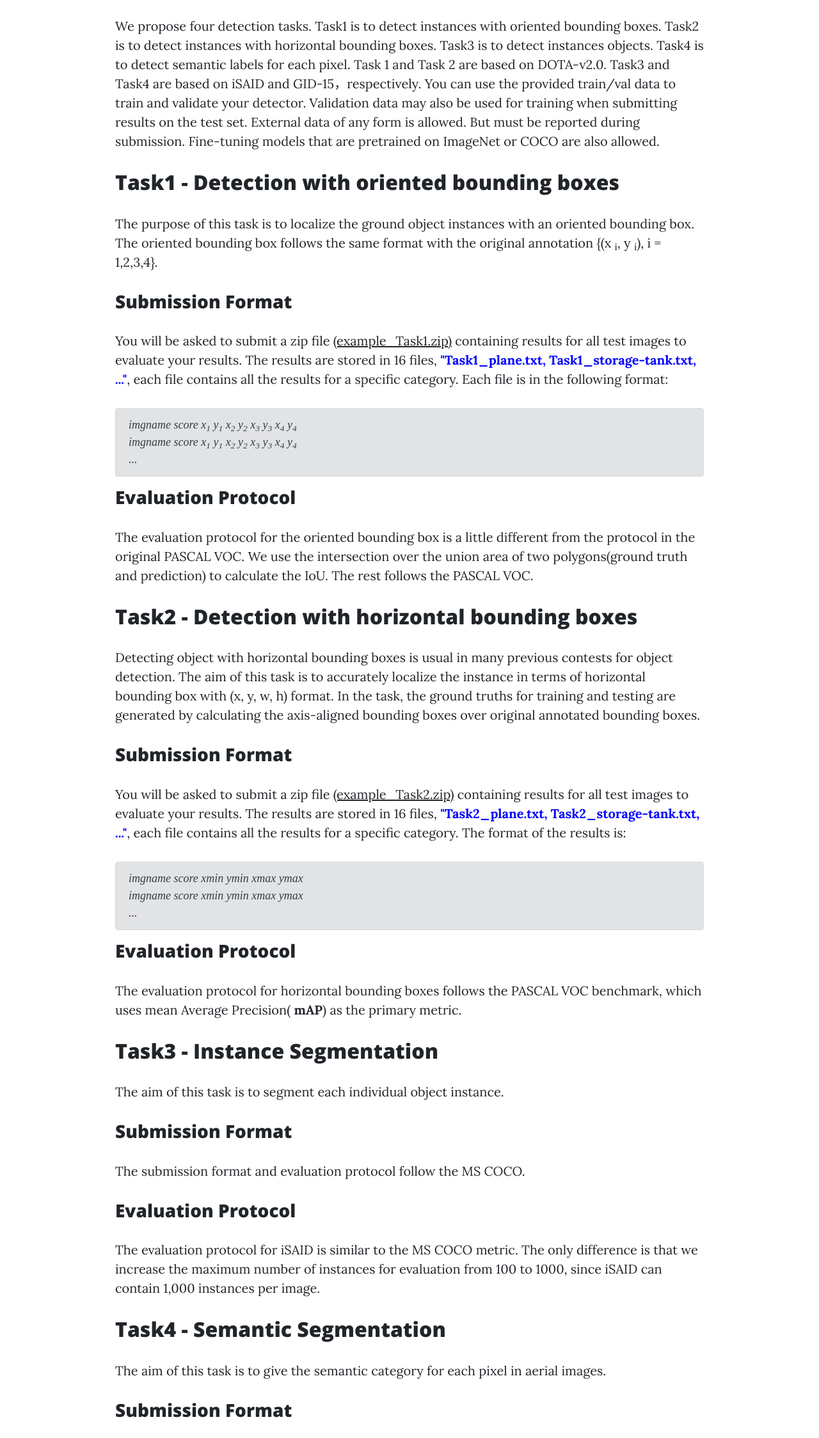
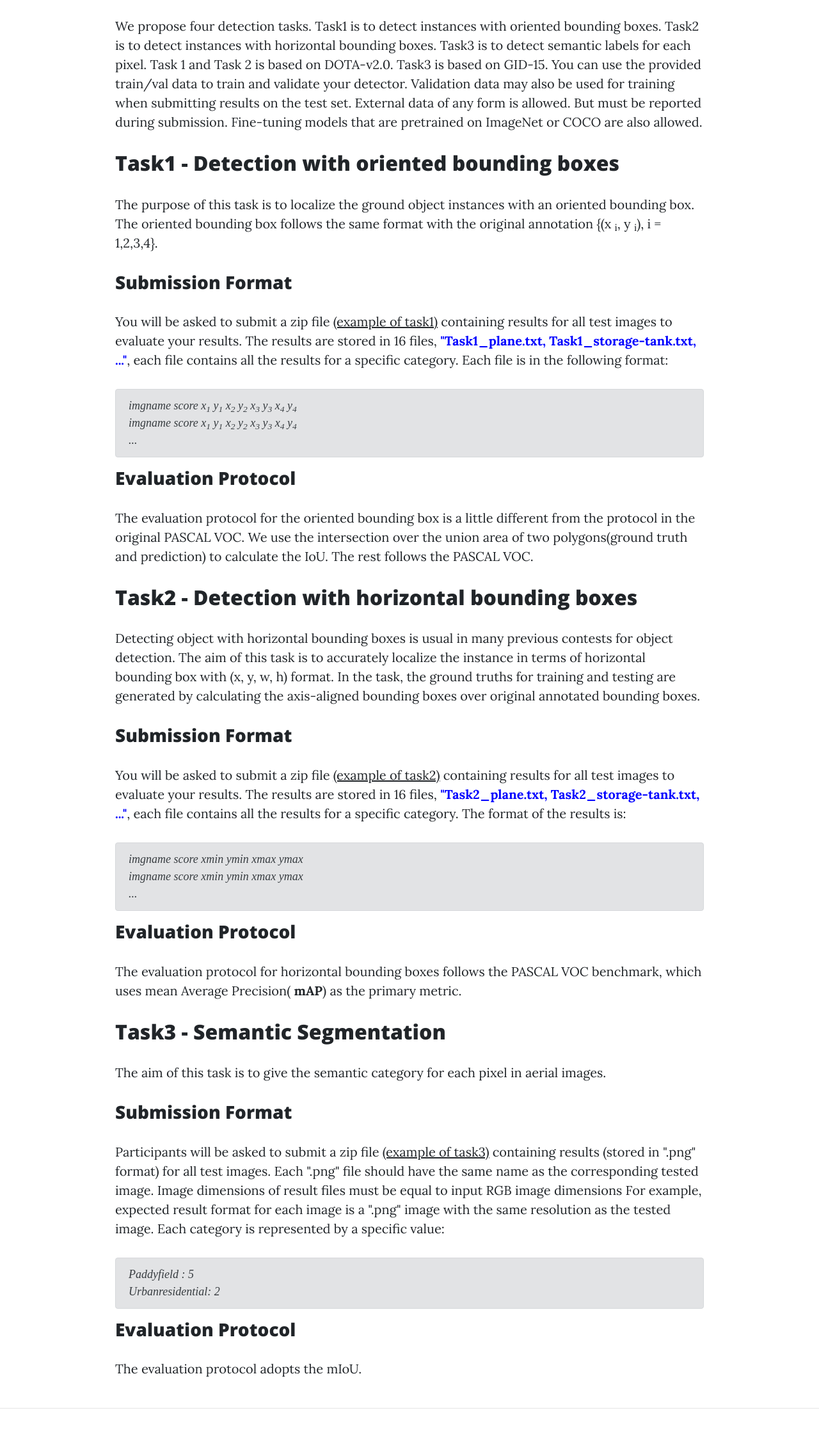
Before and after one commit to CAPTAIN-WHU/LUAI2021, a website: page tasks.html in a window 1280 px wide. Shown: the part 492-2740 px from the top of the page at 64% size. Drawn offline with nearby package versions, Linux system fonts and the light colour scheme.

Commit message:
tmp save

```diff
--- a/tasks.html
+++ b/tasks.html
@@ -127,12 +127,11 @@
                     Overview
                 </h2>
                 <p>
-                    We propose four detection tasks. Task1 is to detect instances with oriented bounding boxes. Task2 is to detect instances with horizontal bounding boxes. Task3 is to detect instances objects. Task4 is to detect semantic labels for each pixel. Task 1 and
-                    Task 2 are based on DOTA-v2.0. Task3 and Task4 are based on iSAID and GID-15，respectively.
-                    <!-- The results from task2 are of great practical value.  -->
-                    <!-- We recommond you to test your algorithms by way of Task1.  -->
-                    You can use the provided train/val data to train and validate your detector. Validation data may also be used for training when submitting results on the test set. External data of any form is allowed. But must be reported during submission. Fine-tuning
-                    models that are pretrained on ImageNet or COCO are also allowed.
+We propose four detection tasks. Task1 is to detect instances with oriented bounding boxes. Task2 is to detect instances with horizontal bounding boxes. Task3 is to detect semantic labels for each pixel. Task 1 and
+Task 2 is based on DOTA-v2.0. Task3 is based on GID-15.
+You can use the provided train/val data to train and validate your detector. Validation data may also be used for training when submitting results on the test set. External data of any form is allowed. But must be reported during submission. Fine-tuning
+models that are pretrained on ImageNet or COCO are also allowed.
+
                 </p>
 
                 <h2>
@@ -157,7 +156,7 @@
                     Submission Format
                 </h3>
                 <p>
-                    You will be asked to submit a zip file <a href="example_Task1.zip">(example_Task1.zip)</a> containing results for all test images to evaluate your results. The results are stored in 16 files, <strong style="color:blue">"Task1_plane.txt, Task1_storage-tank.txt, ..."</strong>,
+                    You will be asked to submit a zip file <a href="example_Task1.zip">(example of task1)</a> containing results for all test images to evaluate your results. The results are stored in 16 files, <strong style="color:blue">"Task1_plane.txt, Task1_storage-tank.txt, ..."</strong>,
                     each file contains all the results for a specific category. Each file is in the following format:
                 </p>
                 <div class="alert alert-secondary" role="alert" style="font-size:18px;font-style: italic;font-family:'Times New Roman', Times, serif">
@@ -200,7 +199,7 @@
                     Submission Format
                 </h3>
                 <p>
-                    You will be asked to submit a zip file <a href="example_Task2.zip">(example_Task2.zip)</a> containing results for all test images to evaluate your results. The results are stored in 16 files,
+                    You will be asked to submit a zip file <a href="example_Task2.zip">(example of task2)</a> containing results for all test images to evaluate your results. The results are stored in 16 files,
                     <strong style="color:blue">"Task2_plane.txt, Task2_storage-tank.txt, ..."</strong>, each file contains all the results for a specific category. The format of the results is:
                 </p>
 
@@ -222,27 +221,7 @@
 
 
                 <h2>
-                    <b>Task3</b> - Instance Segmentation
-                </h2>
-                <p>
-                    The aim of this task is to segment each individual object instance.
-                </p>
-                <h3>
-                    Submission Format
-                </h3>
-                <p>
-                    The submission format and evaluation protocol follow the MS COCO.
-                </p>
-
-                <h3>
-                    Evaluation Protocol
-                </h3>
-                <p>
-                    The evaluation protocol for iSAID is similar to the MS COCO metric. The only difference is that we increase the maximum number of instances for evaluation from 100 to 1000, since iSAID can contain 1,000 instances per image.
-                </p>
-
-                <h2>
-                    <b>Task4</b> - Semantic Segmentation
+                    <b>Task3</b> - Semantic Segmentation
                 </h2>
                 <p>
                     The aim of this task is to give the semantic category for each pixel in aerial images.
@@ -251,17 +230,20 @@
                     Submission Format
                 </h3>
                 <p>
-                    Participants will be asked to submit a zip file containing results for all test images. The by a specific color. For example: expected format for each image is a prediction image with the same resolution. Each category is represented:
+                    Participants will be asked to submit a zip file <a href="http://47.108.71.49:8008/media/example.zip">(example of task3)</a> containing results (stored in ".png" format) for all test images.
+                    Each ".png" file should have the same name as the corresponding tested image. Image dimensions of result files must be equal to input RGB image dimensions
+                    For example, expected result format for each image is a ".png" image with the same resolution as the tested image.
+                    Each category is represented by a specific value:
                 </p>
                 <div class="alert alert-secondary" role="alert" style="font-size:18px;font-style: italic;font-family:'Times New Roman', Times, serif">
-                    Paddyfield : (R : 0;G : 200;B : 0)<br> Urbanresidential : (R : 250;G : 0;B : 150)<br>
+                    Paddyfield : 5<br> Urbanresidential: 2<br>
                 </div>
 
                 <h3>
                     Evaluation Protocol
                 </h3>
                 <p>
-                    The evaluation protocol adopts the Kappa coefficient.
+                    The evaluation protocol adopts the mIoU.
                 </p>
 
 
```
Also changed, not shown: challenge.html (+4 -0 lines), dataset.html (+52 -16 lines), index.html (+9 -1 lines).
